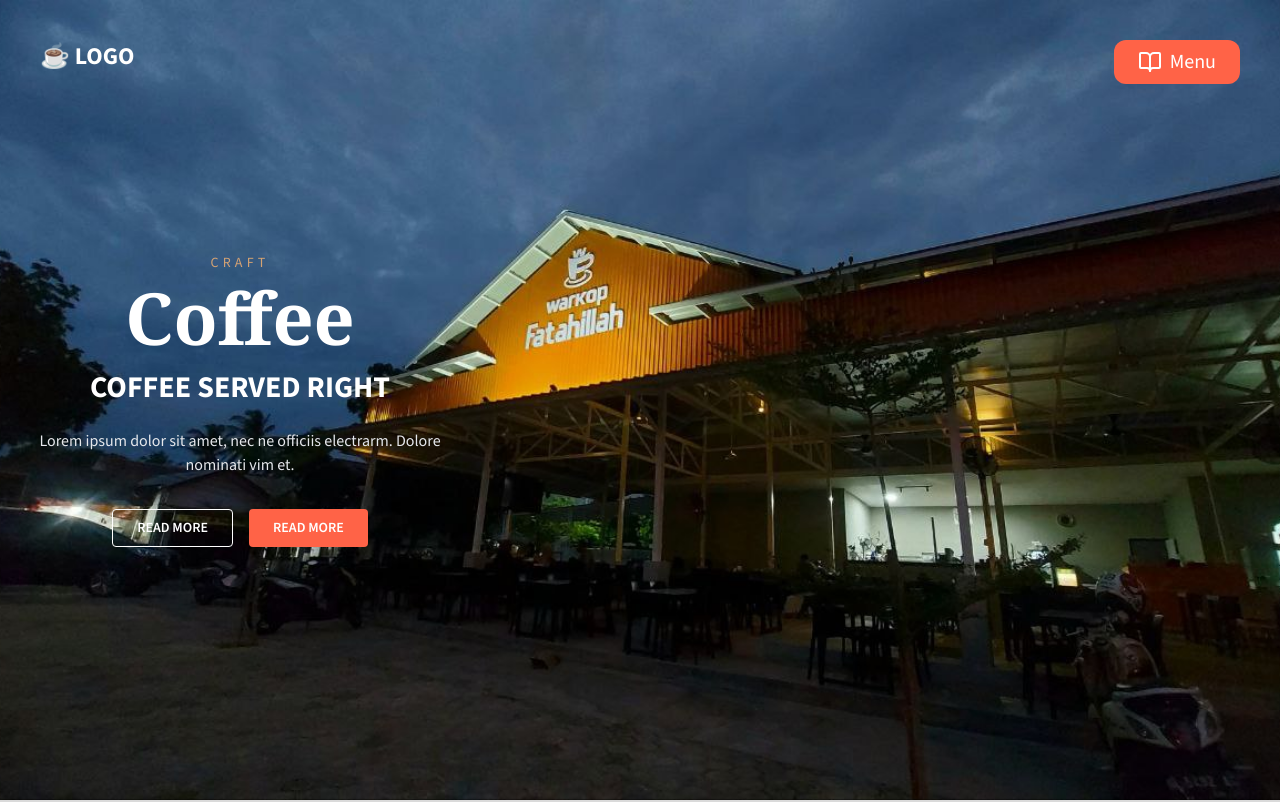
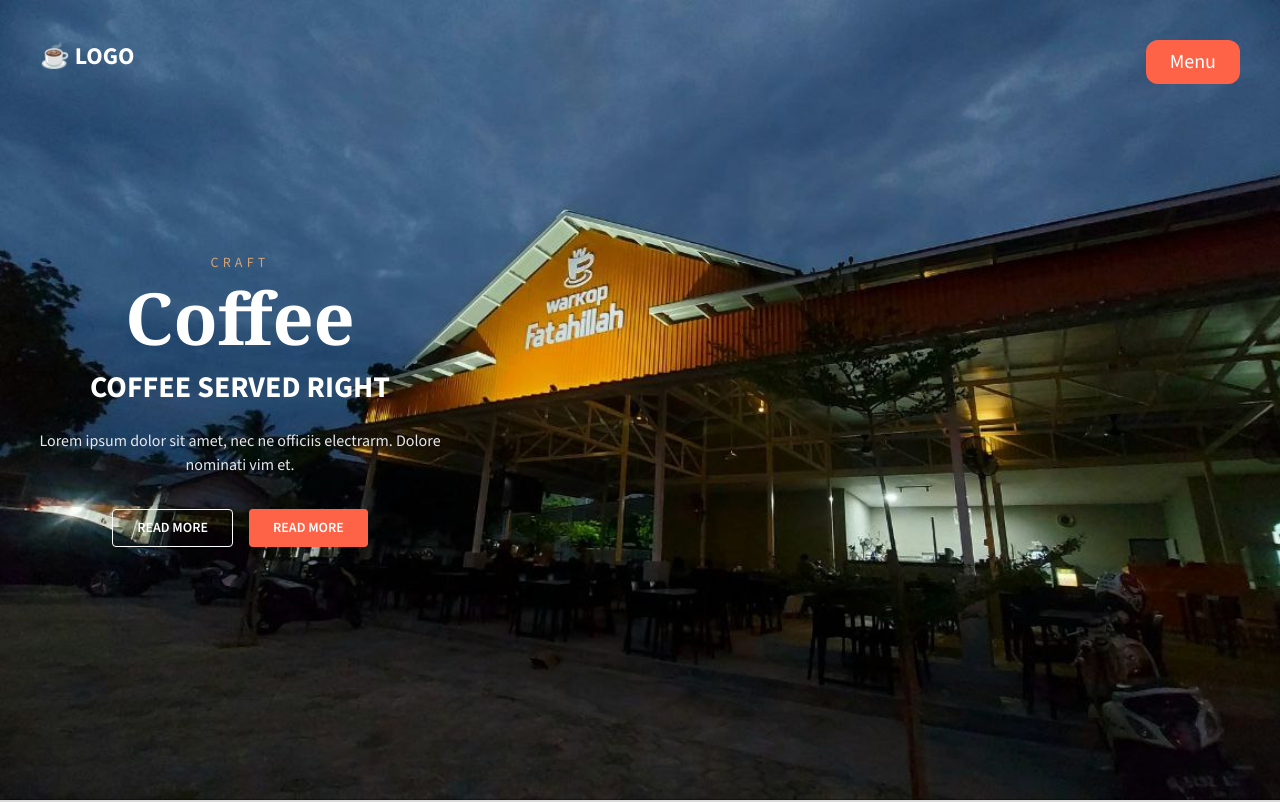
Before and after one commit to ardy1110/web-fatahillah, a Next.js app: page / in a window 1280 px wide. Shown: the top 802 px of the page. Built offline with nearby package versions, Linux system fonts and the light colour scheme.

Commit message:
gatau lah

```diff
--- a/app/(main)/components/ButtonMenu.tsx
+++ b/app/(main)/components/ButtonMenu.tsx
@@ -1,14 +1,10 @@
-import { BookOpen } from "lucide-react";
 import React from "react";
 
 const ButtonMenu = () => {
   return (
-    <div>
-      <button className="flex items-center gap-2 px-6 py-2 rounded-xl bg-[tomato] text-white text-xl cursor-pointer">
-        <BookOpen />
-        Menu
-      </button>
-    </div>
+    <button className="flex items-center gap-2 px-6 py-2 rounded-xl bg-[tomato] text-white text-xl cursor-pointer">
+      Menu
+    </button>
   );
 };
 
```
